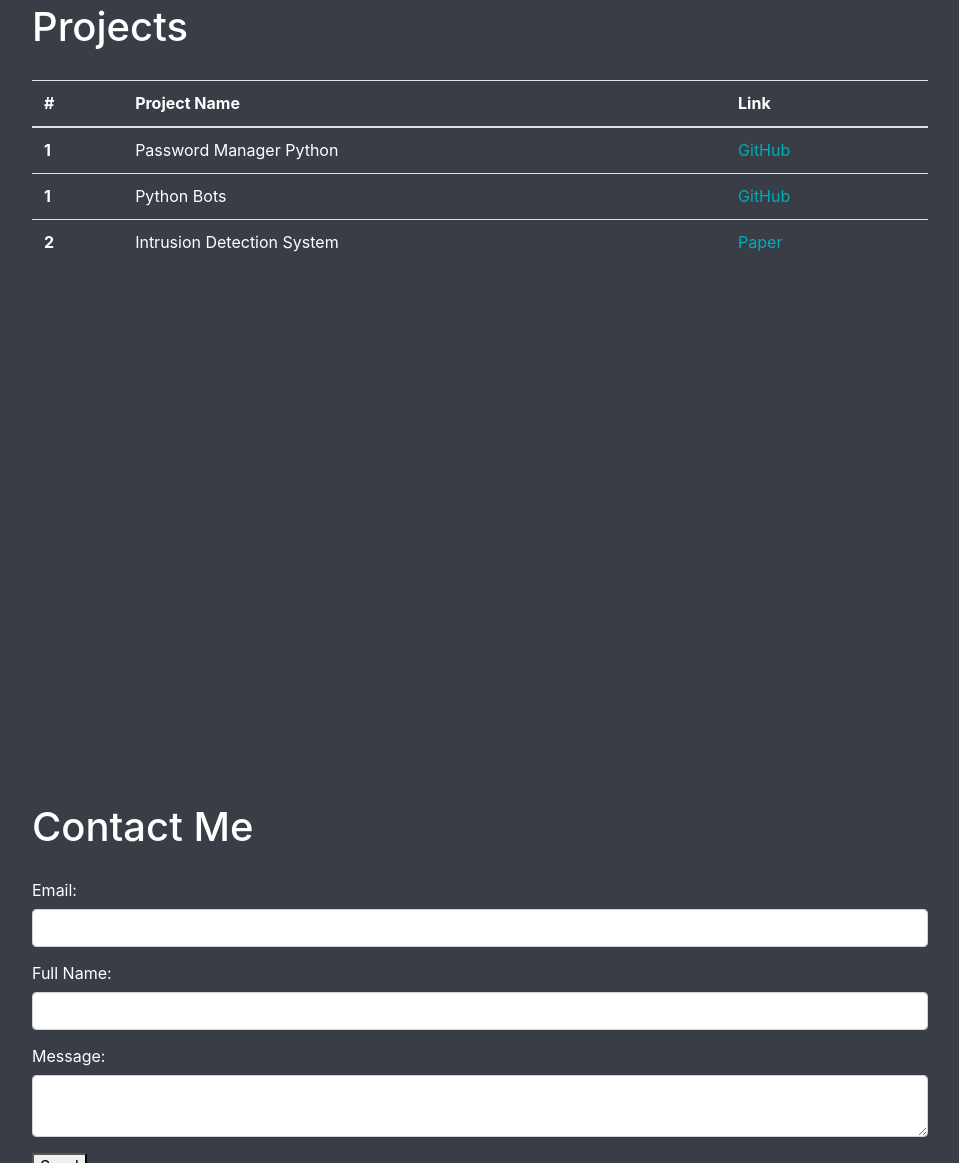
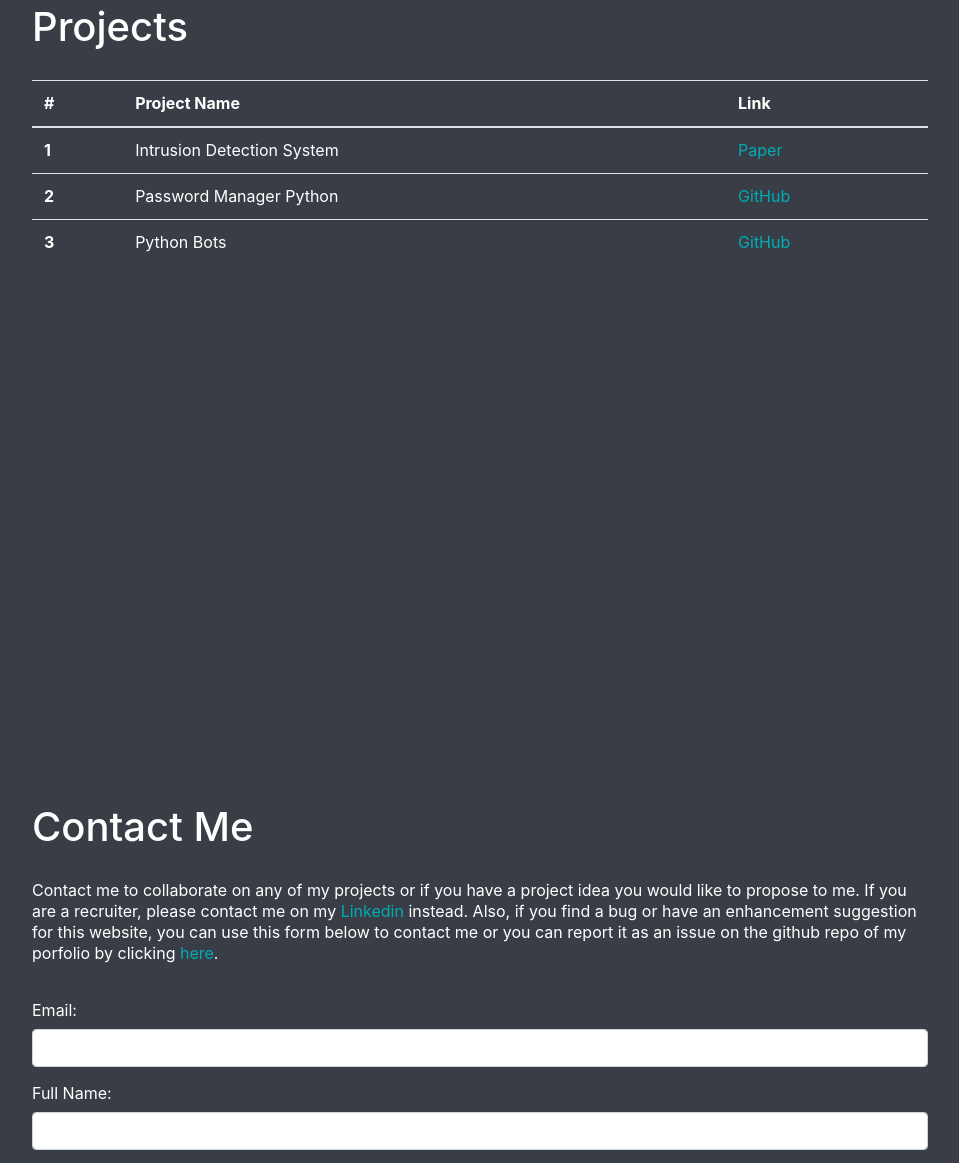
Before and after one commit to SamDev98/samdev98.github.io, a plain HTML site: page index.html in a window 1280 px wide. Shown: the part 4903-6066 px from the top of the page, without its empty margins (160-1119 px from the left). Drawn offline with nearby package versions, Linux system fonts and the light colour scheme.

Commit message:
Fixing bugs, changing contact page adding info

```diff
--- a/index.html
+++ b/index.html
@@ -316,18 +316,18 @@
             <tbody>
               <tr>
                 <th scope="row">1</th>
+                <td>Intrusion Detection System</td>
+                <td><a href="http://ijirt.org/Article?manuscript=149783" target="_blank" rel="noopener noreferrer">Paper</a></td>
+              </tr>
+              <tr>
+                <th scope="row">2</th>
                 <td>Password Manager Python</td>
                 <td><a href="https://github.com/SamDev98/password-manager-py" target="_blank" rel="noopener noreferrer">GitHub</a></td>
               </tr>
               <tr>
-                <th scope="row">1</th>
+                <th scope="row">3</th>
                 <td>Python Bots</td>
                 <td><a href="https://github.com/SamDev98/py_bots" target="_blank" rel="noopener noreferrer">GitHub</a></td>
-              </tr>
-              <tr>
-                <th scope="row">2</th>
-                <td>Intrusion Detection System</td>
-                <td><a href="http://ijirt.org/Article?manuscript=149783" target="_blank" rel="noopener noreferrer">Paper</a></td>
               </tr>
             </tbody>
           </table>
@@ -339,6 +339,13 @@
       <div class="row">
         <div class="col-lg-12 col-sm-12 col-md-12">
           <h1>Contact Me</h1>
+          <br>
+          <p>Contact me to collaborate on any of my projects or if you have a project idea you would like to propose to me.
+            If you are a recruiter, please contact me on my <a href="https://www.linkedin.com/in/sambhavrakhe">Linkedin</a> instead.
+            Also, if you find a bug or have an enhancement suggestion for this website, you can use this form below to contact me or you can report it
+            as an issue on the github repo of my porfolio by clicking <a href="https://github.com/SamDev98/samdev98.github.io/issues">here</a>.
+            <br>
+          </p>
           <br>
           <form target="_blank" rel="noopener noreferrer" action="https://formspree.io/f/myylykqe" method="POST">
             <div class="form-group">
```
